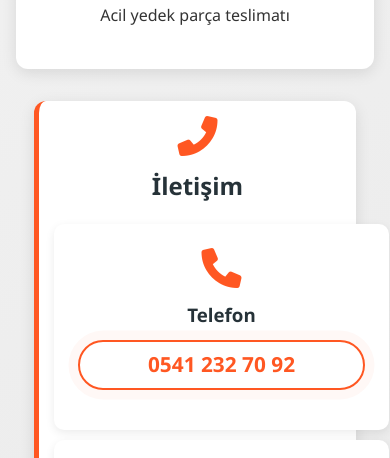
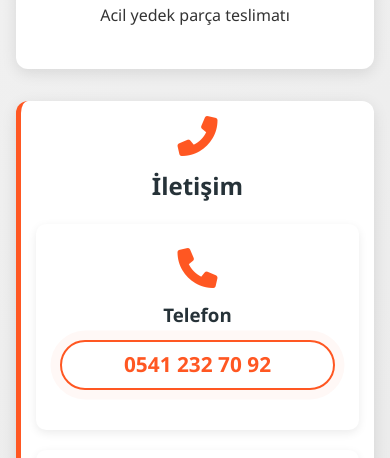
Before and after one commit to Emirvrl/KuryeSinan, a plain HTML site: page index.html in a window 390 px wide. Shown: the part 1119-1577 px from the top of the page. Drawn offline with Linux system fonts and the light colour scheme.

Commit message:
Update style.css

```diff
--- a/style.css
+++ b/style.css
@@ -371,11 +371,15 @@ footer {
     .contact-options {
         flex-direction: column;
         align-items: center;
-        gap: 10px; /* Kartlar arasındaki mesafeyi azalt */
+        gap: 10px;
+        width: 100%;
     }
 
     .contact-option {
         width: 100%;
+        max-width: 100%;
+        margin: 0 0 10px 0;
+        box-sizing: border-box;
     }
 
     .contact-option a {
@@ -384,20 +388,23 @@ footer {
         box-sizing: border-box;
         display: block;
         text-align: center;
+        margin: 0 auto;
     }
 
     .whatsapp-btn, .pulse-button {
-        width: 100%;
+        width: 90%;
         padding: 10px 15px;
         font-size: 16px;
         margin: 0 auto;
         white-space: nowrap;
         overflow: hidden;
         text-overflow: ellipsis;
+        box-sizing: border-box;
+        display: inline-block;
     }
 
     .contact-card {
-        width: 90%;
+        width: 100%;
         padding: 15px;
         margin: 0 auto;
         box-sizing: border-box;
```
